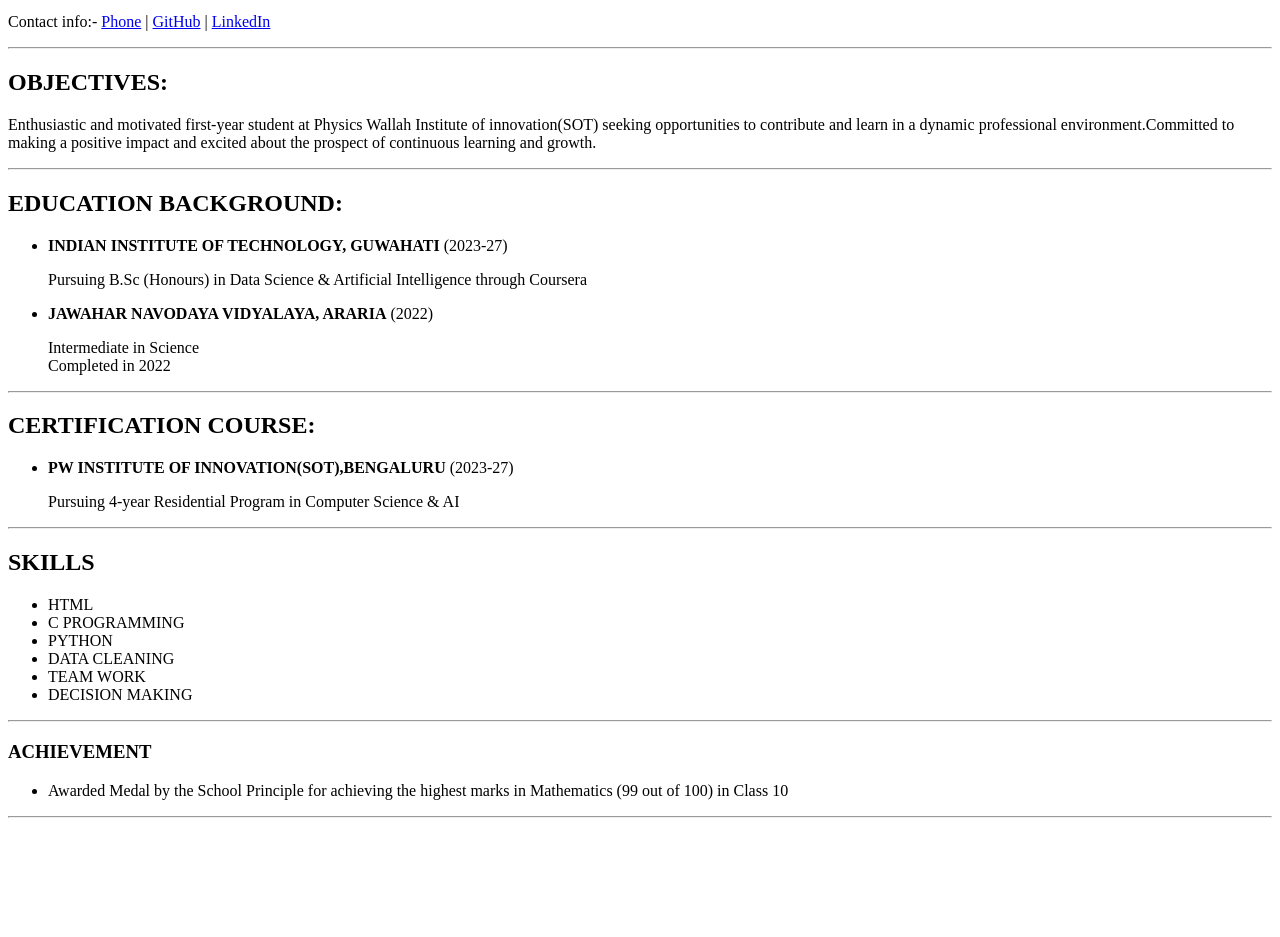
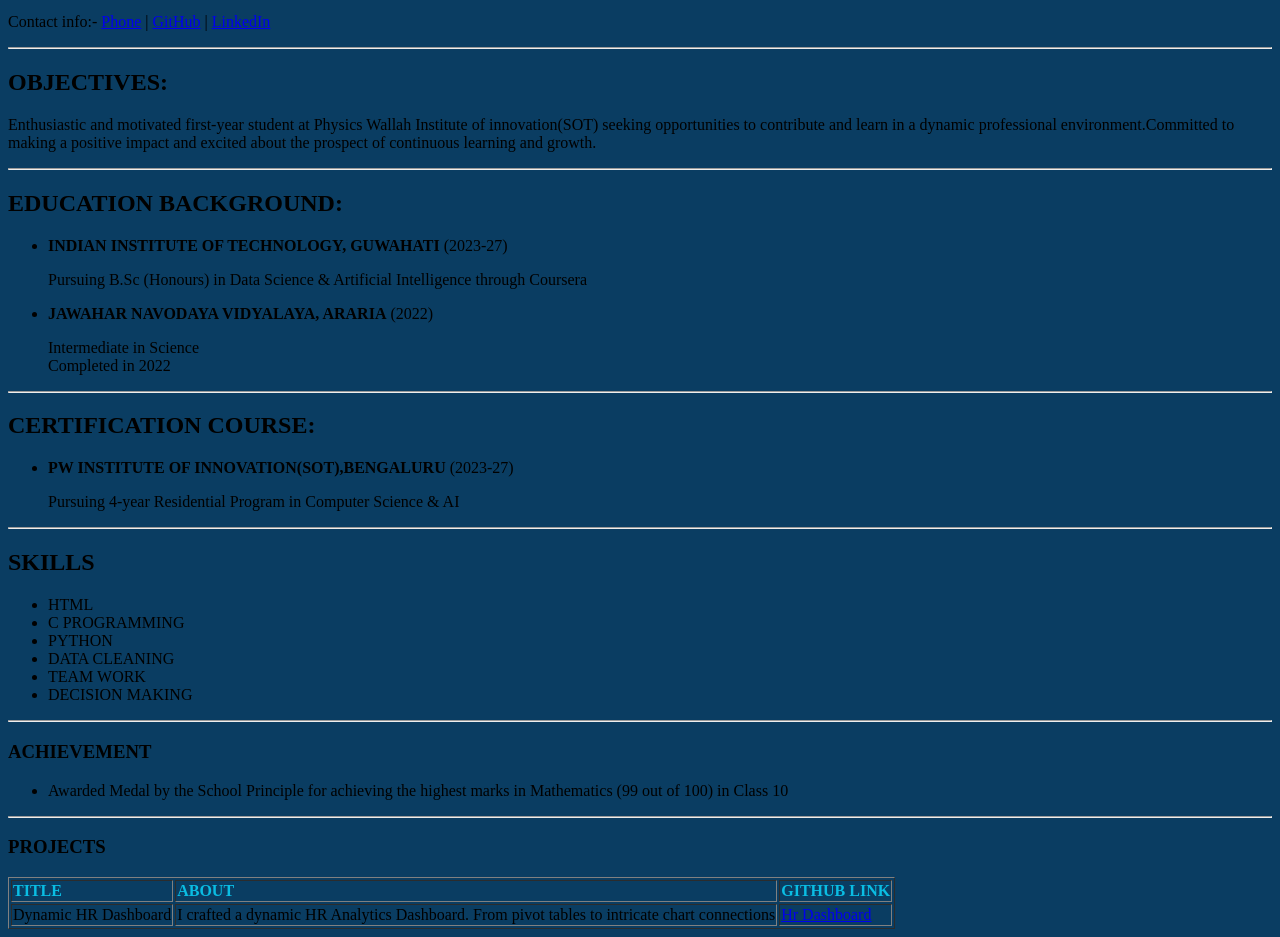
Before and after one commit to Rohitsah12/rohitresume, a plain HTML site: page index.html in a window 1280 px wide. Shown: the part 101-1038 px from the top of the page. Before the commit the page ends 927 px from the top, so only its background shows below. Drawn offline with Linux system fonts and the light colour scheme.

Commit message:
Adding background in resume

```diff
--- a/index.html
+++ b/index.html
@@ -6,8 +6,8 @@
     <title>Rohit kumar sah</title>
     <link rel="shortcut icon" href="./mypicresume.jpg" type="image/x-icon">
 </head>
-<body>
-  <table border><tr><td> <h1>Rohit kumar sah</h1></td>
+<body style="background-color: #0A3D62;">
+ <table border><tr><td> <h1>Rohit kumar sah</h1></td>
  <td><img src="./mypicresume.jpg"  height="100px"></td>  </tr></table>
  <P>Contact info:- <a href="tel:9102872214" target="_blank">Phone</a> | <a href="https://github.com/Rohitsah12" target="_blank">GitHub</a> | <a href="https://www.linkedin.com/in/rohitkumarsah45/" target="_blank">LinkedIn</a></P>
 <HR>
@@ -46,6 +46,11 @@
 achieving the highest marks in Mathematics (99
 out of 100) in Class 10</P></LI></UL>
 <HR>
+  <h3>PROJECTS</h3>
+ <TABLE BORDER><TR><TD style="color:#0ABDE3"><b>TITLE</b></TD><TD style="color:#0ABDE3"><b>ABOUT</b></TD><TD style="color:#0ABDE3"><b>GITHUB LINK</b></TD></TR><TR><TD>Dynamic HR
+  Dashboard</TD><TD>I crafted a dynamic HR Analytics Dashboard. From
+    pivot tables to intricate chart connections</TD><TD><a href="https://github.com/Rohitsah12/Hr-Dashboard">Hr Dashboard</a></TD></TR></TABLE>
+
 
 
 
```
